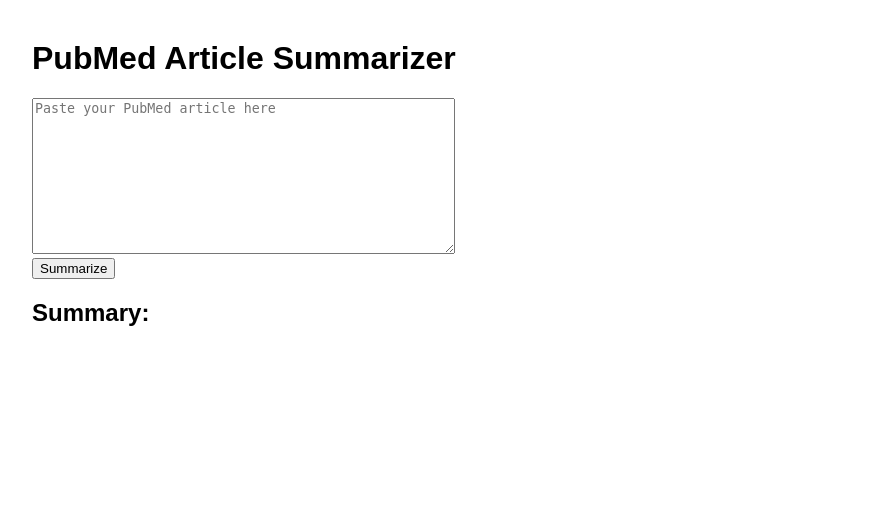
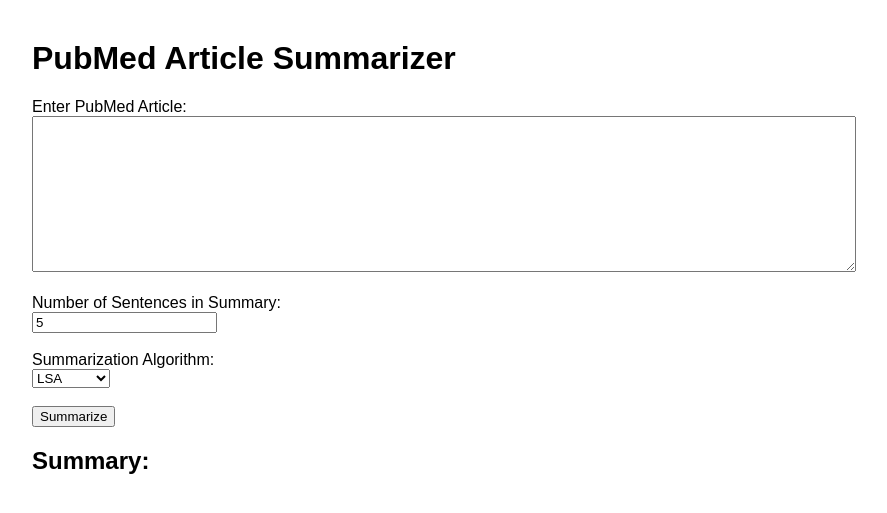
Before and after one commit to msarmadktk/Summarizer, a Flask app: page / in a window 1280 px wide. Shown: the top 513 px of the page, without its empty margins (8-895 px from the left). Run offline with Flask 3, Linux system fonts and the light colour scheme.

Commit message:
More flexibility options added

```diff
--- a/app.py
+++ b/app.py
@@ -1,15 +1,17 @@
-from flask import Flask, request, render_template
-import summarize  # We'll create this module for summarization
+from flask import Flask, render_template, request
+import summarize
 
 app = Flask(__name__)
 
-@app.route('/', methods=['GET', 'POST'])
+@app.route("/", methods=["GET", "POST"])
 def index():
     summary = ""
-    if request.method == 'POST':
-        article = request.form['article']
-        summary = summarize.summarize_text(article)
-    return render_template('index.html', summary=summary)
+    if request.method == "POST":
+        article = request.form["article"]
+        num_sentences = int(request.form["num_sentences"])
+        algorithm = request.form["algorithm"]
+        summary = summarize.summarize_text(article, num_sentences=num_sentences, algorithm=algorithm)
+    return render_template("index.html", summary=summary)
 
-if __name__ == '__main__':
+if __name__ == "__main__":
     app.run(debug=True)
--- a/templates/index.html
+++ b/templates/index.html
@@ -1,18 +1,30 @@
 <!DOCTYPE html>
-<html lang="en">
+<html>
 <head>
-    <meta charset="UTF-8">
     <title>PubMed Article Summarizer</title>
-    <link rel="stylesheet" href="{{ url_for('static', filename='style.css') }}">
+    <link rel="stylesheet" type="text/css" href="{{ url_for('static', filename='style.css') }}">
 </head>
 <body>
-    <h1>PubMed Article Summarizer</h1>
-    <form method="post">
-        <textarea name="article" rows="10" cols="50" placeholder="Paste your PubMed article here"></textarea>
-        <br>
-        <button type="submit">Summarize</button>
-    </form>
-    <h2>Summary:</h2>
-    <p>{{ summary }}</p>
+    <div class="container">
+        <h1>PubMed Article Summarizer</h1>
+        <form method="post">
+            <label for="article">Enter PubMed Article:</label><br>
+            <textarea id="article" name="article" rows="10" cols="100"></textarea><br><br>
+
+            <label for="num_sentences">Number of Sentences in Summary:</label><br>
+            <input type="number" id="num_sentences" name="num_sentences" min="1" value="5"><br><br>
+
+            <label for="algorithm">Summarization Algorithm:</label><br>
+            <select id="algorithm" name="algorithm">
+                <option value="lsa">LSA</option>
+                <option value="lex_rank">LexRank</option>
+                <option value="text_rank">TextRank</option>
+            </select><br><br>
+
+            <input type="submit" value="Summarize">
+        </form>
+        <h2>Summary:</h2>
+        <p>{{ summary }}</p>
+    </div>
 </body>
 </html>
```
Also changed, not shown: summarize.py (+16 -4 lines).
